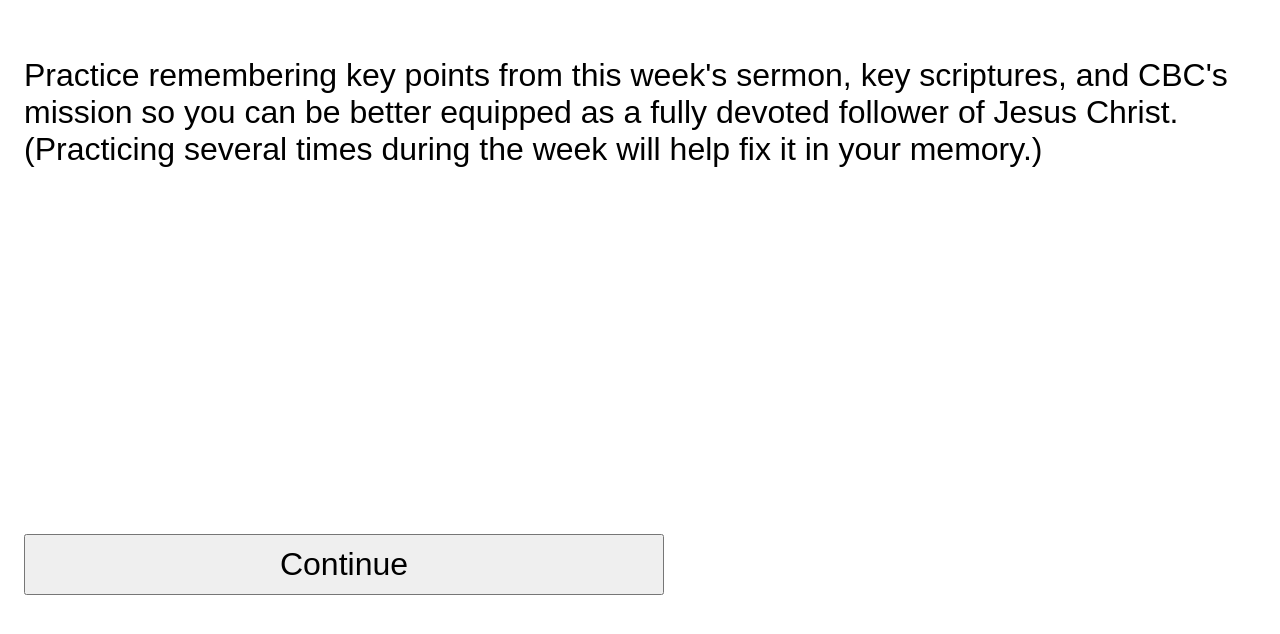
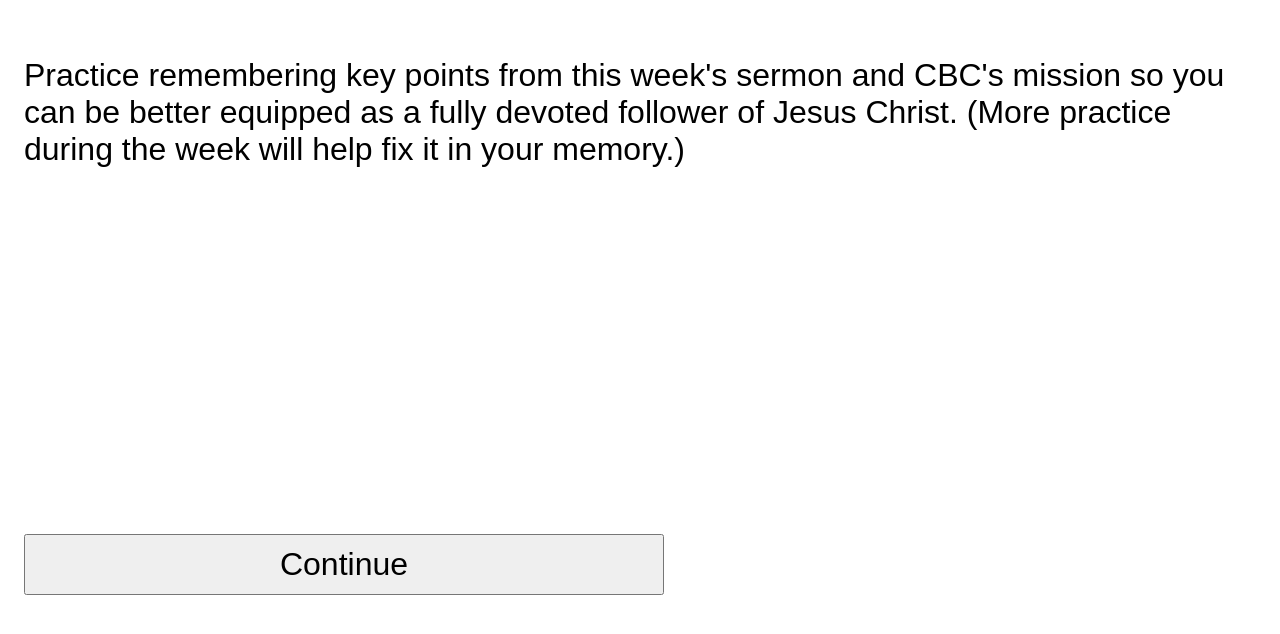
Before and after one commit to jgoodell2/cbc, a plain HTML site: page index.html in a window 1280 px wide. Shown: the part 104-738 px from the top of the page. Drawn offline with nearby package versions, Linux system fonts and the light colour scheme.

Commit message:
update text of openning

```diff
--- a/index.html
+++ b/index.html
@@ -33,7 +33,7 @@
         </table>
     </div>
     <div id="landingpage">
-       <span class="practiceitemprompt"><br>Practice remembering key points from this week's sermon, key scriptures, and CBC's mission so you can be better equipped as a fully devoted follower of Jesus Christ. (Practicing several times during the week will help fix it in your memory.)</span>
+       <span class="practiceitemprompt"><br>Practice remembering key points from this week's sermon and CBC's mission so you can be better equipped as a fully devoted follower of Jesus Christ. (More practice during the week will help fix it in your memory.)</span>
     </div>
     <!-- MAIN CONTENT -->
     <div id="practiceitem">
```
